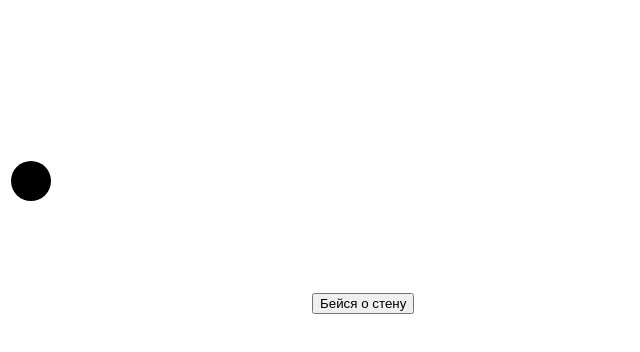
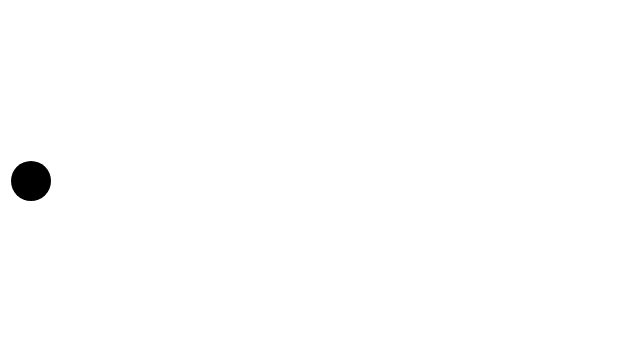
Before and after one commit to NikolayNT/quick_-ode, a plain HTML site: page index.html in a window 1280 px wide. Both pictures are taken after a click on the button "Бейся о стену". Shown: the whole page, without its empty margins (0-640 px from the left). Drawn offline with Linux system fonts and the light colour scheme.

Commit message:
Update index.html

```diff
--- a/index.html
+++ b/index.html
@@ -8,6 +8,7 @@
 
 function init() {
     var canvas = document.getElementById('mainCanvas');
+    const button = document.getElementById('button').style.visibility = 'hidden';
 var ctx;
     ctx = canvas.getContext('2d');
     console.log('work')
@@ -41,6 +42,6 @@ function draw() {
 </head>
 <body>
     <canvas id="mainCanvas" style="background-color:white;" height="300" width="300">Canvas element not loading.</canvas>
-    <button onclick="init()">Бейся о стену</button>
+    <button  id="button" onclick="init()" >Бейся о стену</button>
 </body>
 </html>
```
